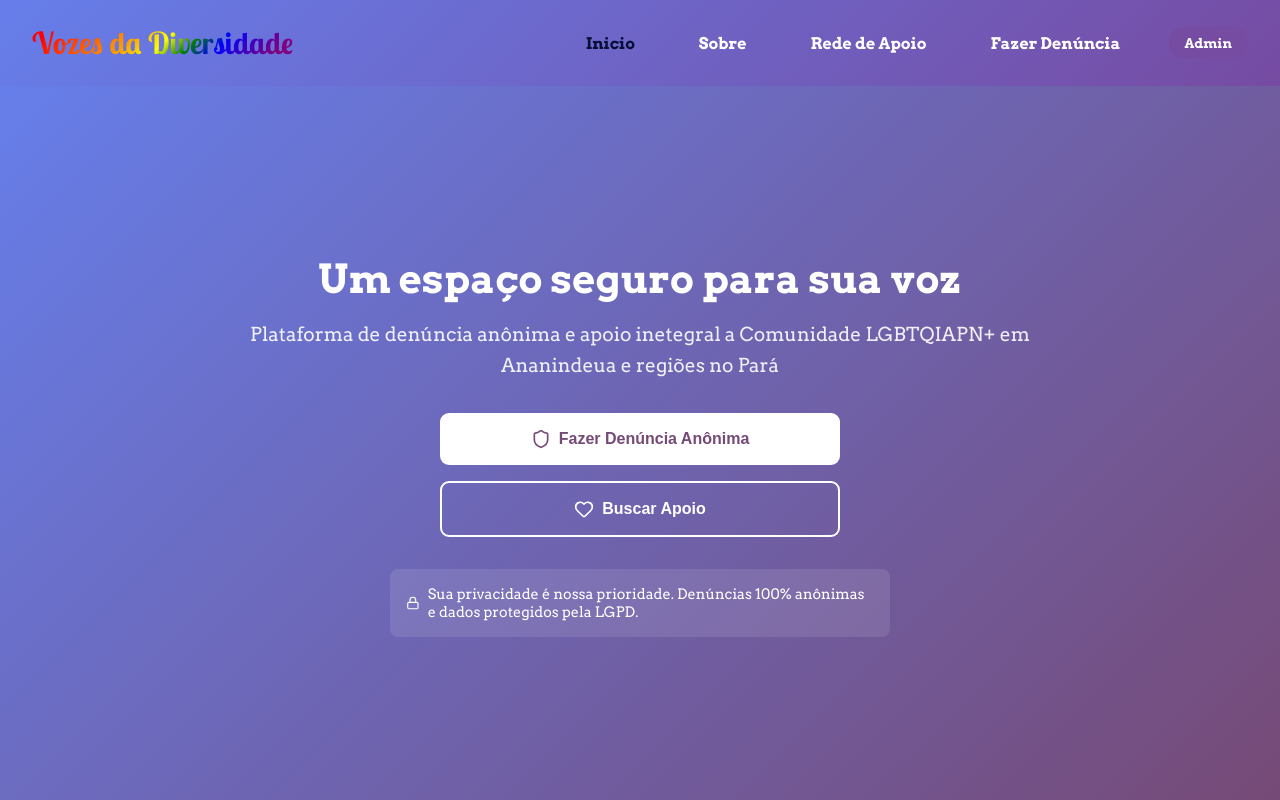
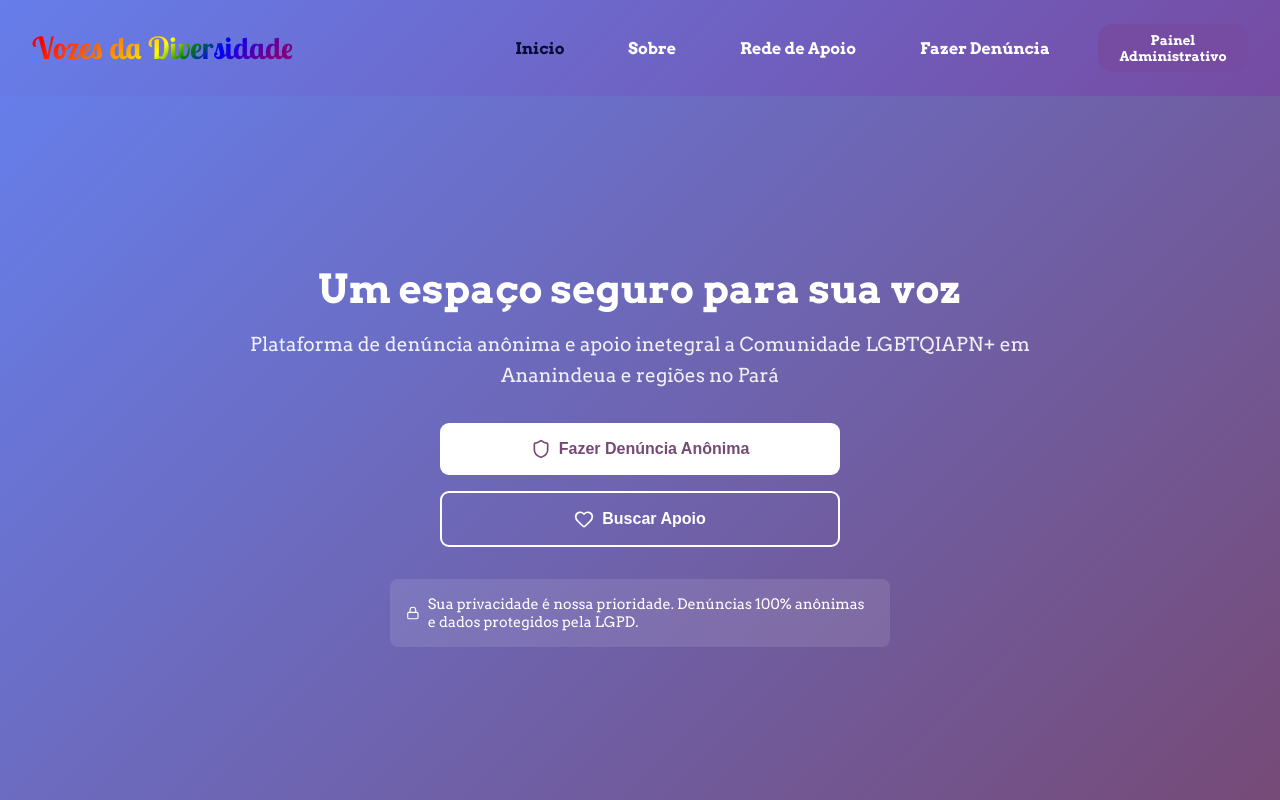
Before and after one commit to thaylanbf1/Vozes-da-Diversidade, a React (Vite) app in the folder vozes-diversidade/: page / in a window 1280 px wide. Shown: the top 800 px of the page. Built offline with nearby package versions, Linux system fonts and the light colour scheme; a web font is replaced by a local one.

Commit message:
atualização de estilização e correção de textos

```diff
--- a/vozes-diversidade/src/components/Form/Form.jsx
+++ b/vozes-diversidade/src/components/Form/Form.jsx
@@ -195,7 +195,7 @@ const handleSubmit = async () => {
                             onChange={(e) => setFormData({...formData, description: e.target.value})}
                             ></textarea>
                             <p className="help-text">
-                                Compartilhe detalhes importantes, como o que foi dito ou feito, quem estava envolvido e qualquer outra informação relevante. Não há obrigaoriedade de fornecer detalhes que possam identificar você. Aqui você pode detalhar a se a violência sofrida foi presenciada sou sofrida por você.
+                                Compartilhe detalhes importantes, como o que foi dito ou feito, quem estava envolvido e qualquer outra informação relevante. Não há obrigaoriedade de fornecer detalhes que possam identificar você. Aqui você pode detalhar a se a violência sofrida foi presenciada ou sofrida por você.
                             </p>
                         </div>
 
--- a/vozes-diversidade/src/components/Header/Header.css
+++ b/vozes-diversidade/src/components/Header/Header.css
@@ -49,7 +49,9 @@
     border-radius: 4px;
 }
 
-#admin{
+#admin.nav-links{
+    width: 150px;
+    text-align: center;
     border: none;
     border-radius:15px;
     color: white;
@@ -57,6 +59,7 @@
     background-color: #764ba2;
     font-family: 'Arvo', sans-serif;
     transition: all .3s;
+    backdrop-filter: none !important;
 }
 
 #admin:hover{
--- a/vozes-diversidade/src/components/Header/Header.jsx
+++ b/vozes-diversidade/src/components/Header/Header.jsx
@@ -23,7 +23,7 @@ const Header = ({onNavigate, currentPage}) => {
                 <span className={`nav-links ${currentPage === 'about' ? 'active' : ''}`} onClick={() => handleNavigation('about')}>Sobre</span>
                 <span className={`nav-links ${currentPage === 'support' ? 'active' : ''}`} onClick={() => handleNavigation('support')}>Rede de Apoio</span>
                 <span className={`nav-links ${currentPage === 'report' ? 'active' : ''}`} onClick={() => handleNavigation('report')}>Fazer Denúncia</span>
-                <button id='admin' className={`nav-links ${currentPage === 'dashboard' ? 'active' : ''}`} onClick={() => handleNavigation('dashboard')}>Admin</button>
+                <button id='admin' className={`nav-links ${currentPage === 'dashboard' ? 'active' : ''}`} onClick={() => handleNavigation('dashboard')}>Painel Administrativo</button>
             </nav>
 
             <button className="menu-button" onClick={() => setMenuOpen(true)}>
```
